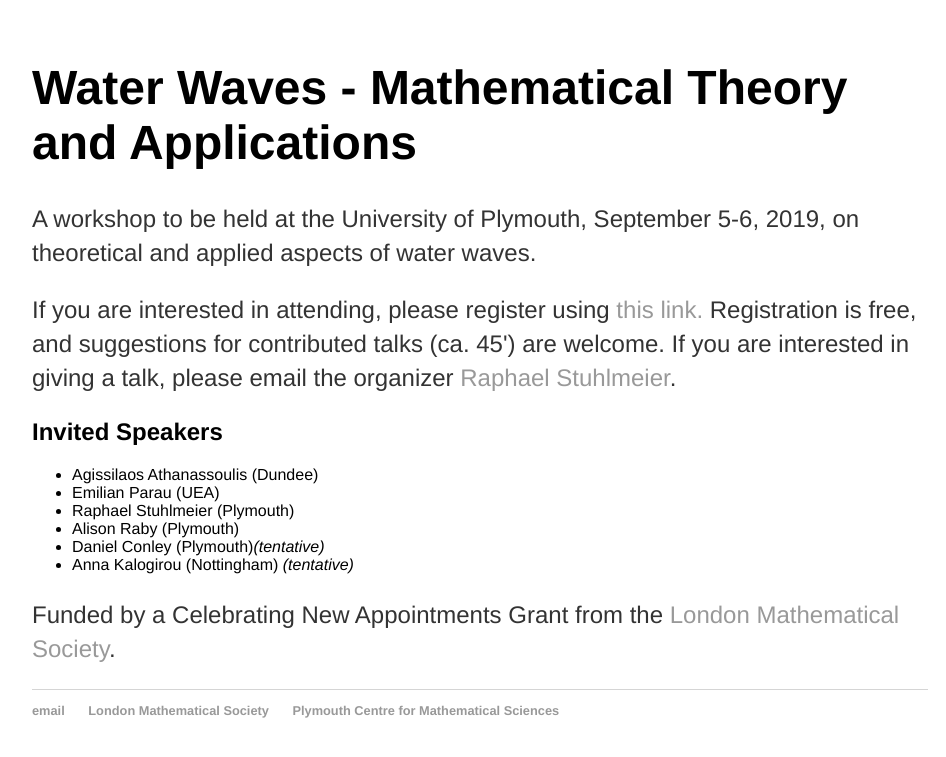
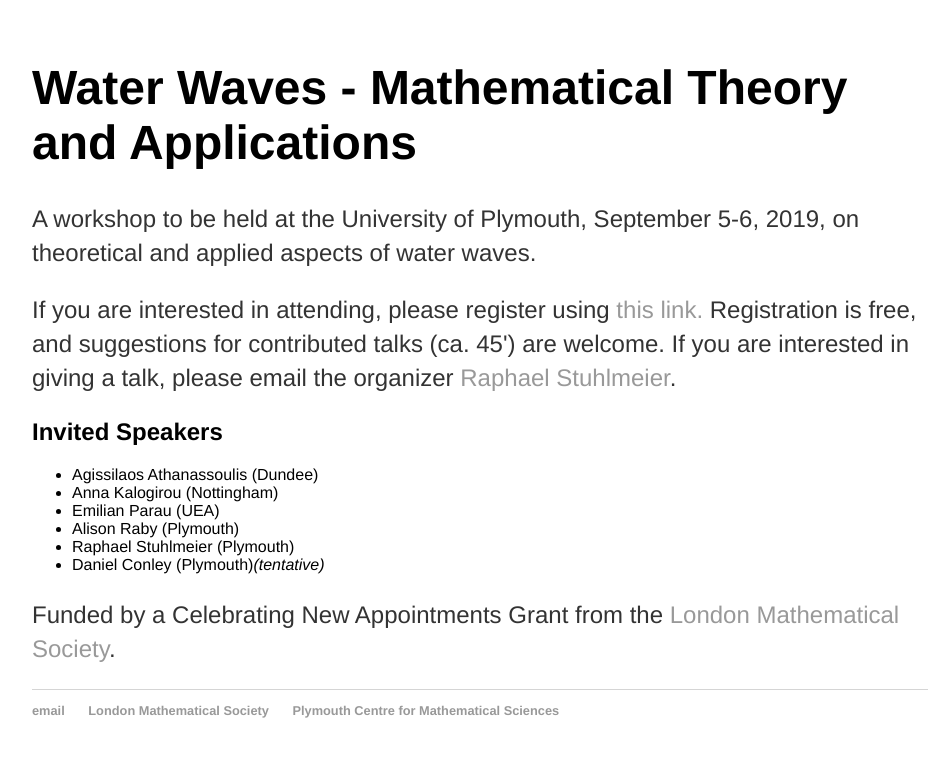
Before and after one commit to rstuhlmeier/rstuhlmeier.github.io, a Jekyll site: the page built from conferences/workshop.html, in a window 1280 px wide. Shown: the top 757 px of the page, without its empty margins (160-1106 px from the left). Built offline with Jekyll 4.4.1, drawn with Linux system fonts in a browser that asks for light colours.

Commit message:
Moved Anna from tentative to confirmed.

```diff
--- a/conferences/workshop.html
+++ b/conferences/workshop.html
@@ -12,11 +12,11 @@ title: Workshop Water Waves - Mathematical Theory and Applications
 <h2>Invited Speakers</h2>
 <ul type=disc>
 <li> Agissilaos Athanassoulis (Dundee) </li>
+<li>Anna Kalogirou (Nottingham) </li>
 <li>Emilian Parau (UEA) </i></li>
+<li>Alison Raby (Plymouth) </li>
 <li>Raphael Stuhlmeier (Plymouth) </li>
-<li>Alison Raby (Plymouth) </li>
 <li>Daniel Conley (Plymouth)<i>(tentative)</i></li>
-<li>Anna Kalogirou (Nottingham) <i>(tentative)</i></li>
 </ul>
 
 <p> Funded by a Celebrating New Appointments Grant from the <a href="http://lms.ac.uk/">London Mathematical Society</a>. </p>
```
